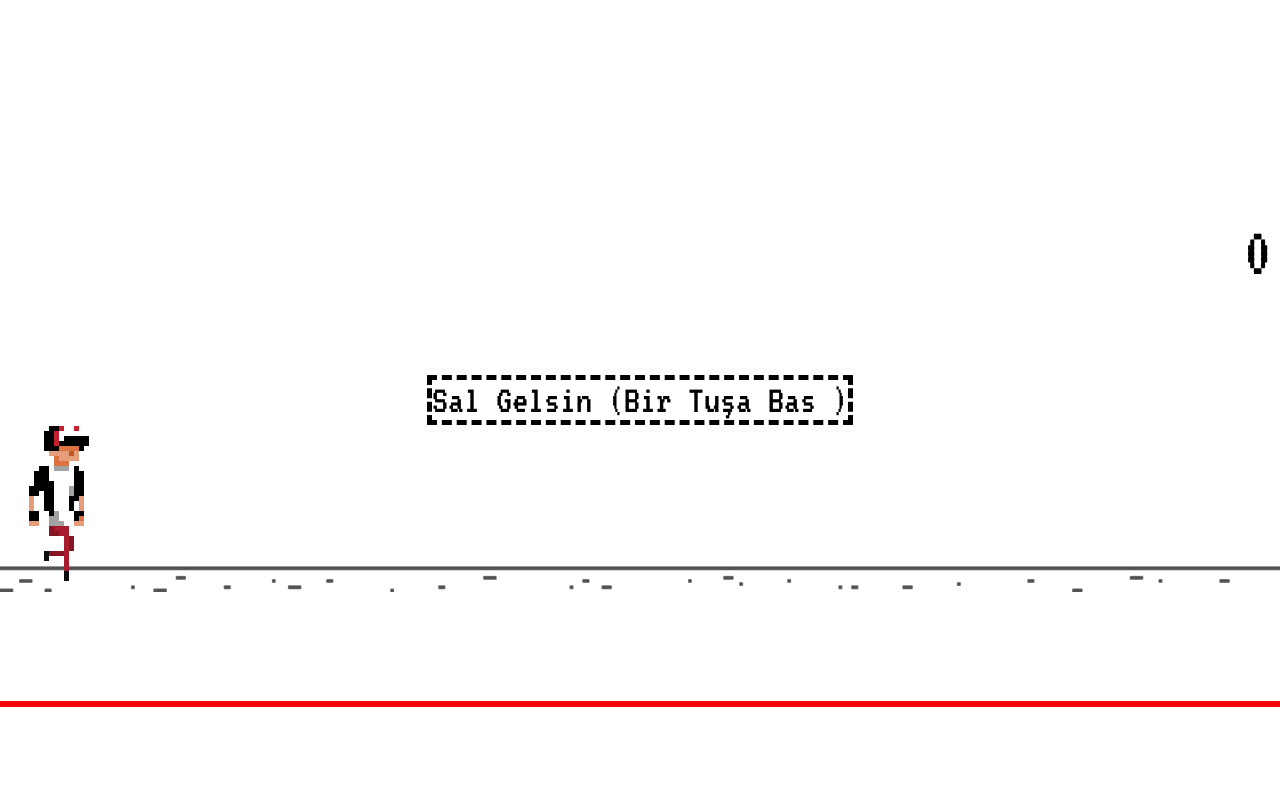
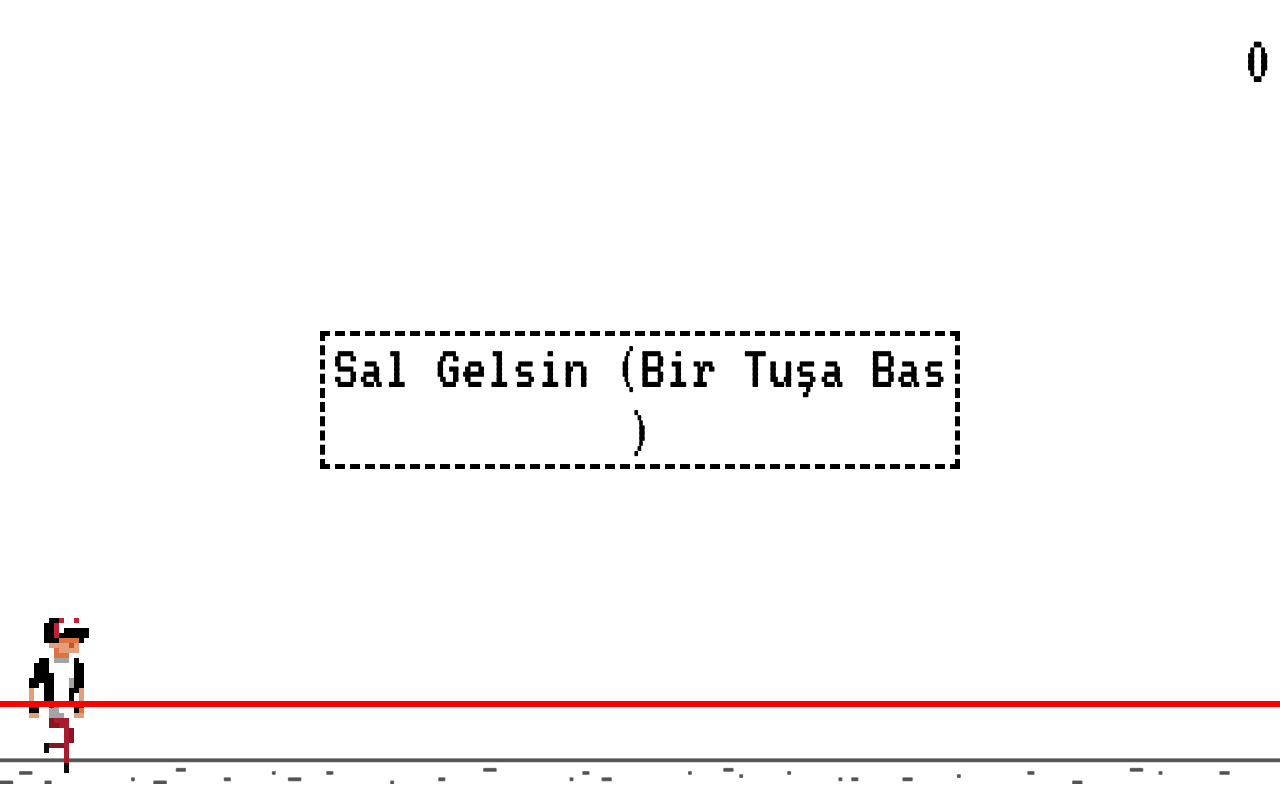
Before and after one commit to ksmylmz/Turj-Genj, a plain HTML site: page index.html in a window 1280 px wide. Drawn offline with Linux system fonts and the light colour scheme.

Commit message:
extend world height

```diff
--- a/js/script.js
+++ b/js/script.js
@@ -2,7 +2,7 @@ import { setupSpike, updateSpike, getSpikeRects } from "./spike.js";
 import { setupGenj, updateGenj, getGenjRect, setGenjLose } from "./genj.js";
 import { setupGround, updateGround } from "./ground.js";
 const WORLD_WIDTH = 100;
-const WORLD_HEIGHT = 30;
+const WORLD_HEIGHT = 60;
 const SPEED_SCALE_INCREASE = .00001;
 var worldElement = document.querySelector('#world');
 var scoreEl = document.querySelector('.score');
--- a/style.css
+++ b/style.css
@@ -26,7 +26,7 @@
 
   .start-screen {
     position: absolute;
-    font-size: 5vmin;
+    font-size: 4rem;
     top: 50%;
     left: 50%;
     transform: translate(-50%, -50%);
```
